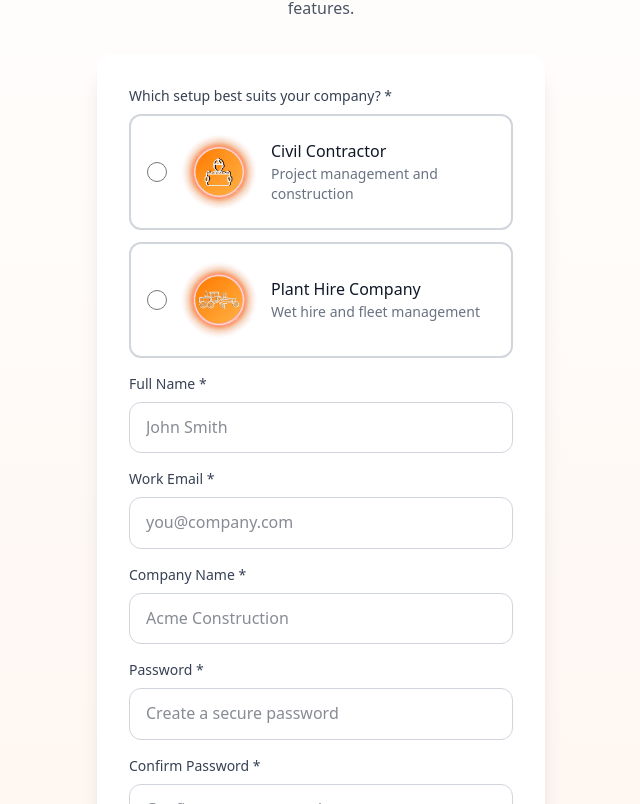
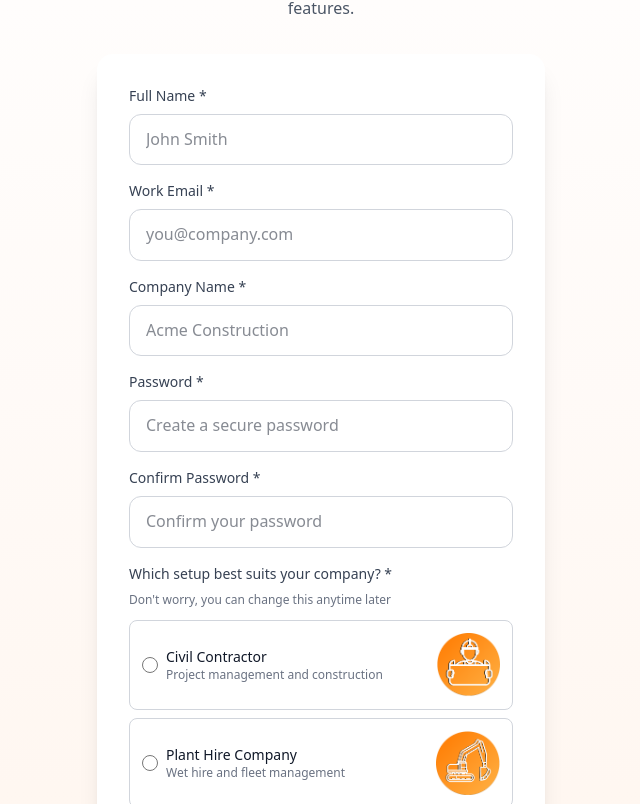
Before and after one commit to Darcywood/civdocs-landing, a Next.js app: page /start-trial in a window 1280 px wide. Shown: the part 256-1060 px from the top of the page, without its empty margins (319-959 px from the left). Built offline with nearby package versions, Linux system fonts and the light colour scheme.

Commit message:
Update sign up form: move company type selection below password fields, add disclaimer, update icons, and make cards more compact

```diff
--- a/src/app/start-trial/page.tsx
+++ b/src/app/start-trial/page.tsx
@@ -91,100 +91,6 @@ function StartTrialContent() {
           <form onSubmit={handleSubmit} className="space-y-4" suppressHydrationWarning>
             <div>
               <label className="block text-sm font-medium text-gray-700 mb-2">
-                Which setup best suits your company? *
-              </label>
-              <div className="space-y-3">
-                <div
-                  className={`flex items-center p-4 border-2 rounded-xl cursor-pointer transition-all group ${
-                    formData.company_type === 'civil'
-                      ? 'border-[#FF8C32] bg-gradient-to-r from-[#FF8C32]/10 to-[#F5B041]/10'
-                      : 'border-gray-300 hover:border-[#FF8C32] hover:bg-[#FF8C32]/5'
-                  }`}
-                  onClick={() => !loading && setFormData({ ...formData, company_type: 'civil' })}
-                >
-                  <input
-                    type="radio"
-                    name="company_type"
-                    value="civil"
-                    checked={formData.company_type === 'civil'}
-                    onChange={(e) => {
-                      e.stopPropagation();
-                      setFormData({ ...formData, company_type: e.target.value });
-                    }}
-                    className="w-5 h-5 text-[#FF8C32] border-gray-300 focus:ring-[#FF8C32] focus:ring-2 mr-3 cursor-pointer accent-[#FF8C32]"
-                    required
-                    disabled={loading}
-                  />
-                  <div className="flex items-center flex-1">
-                    <Image
-                      src="/Icons/civil_contractor.png"
-                      alt="Civil Contractor"
-                      width={80}
-                      height={80}
-                      className="w-20 h-20 mr-3 object-contain"
-                    />
-                    <div>
-                      <div className={`font-medium transition-colors ${
-                        formData.company_type === 'civil'
-                          ? 'text-[#FF8C32]'
-                          : 'text-gray-900 group-hover:text-[#FF8C32]'
-                      }`}>
-                        Civil Contractor
-                      </div>
-                      <div className="text-sm text-gray-500">
-                        Project management and construction
-                      </div>
-                    </div>
-                  </div>
-                </div>
-                <div
-                  className={`flex items-center p-4 border-2 rounded-xl cursor-pointer transition-all group ${
-                    formData.company_type === 'plant_hire'
-                      ? 'border-[#FF8C32] bg-gradient-to-r from-[#FF8C32]/10 to-[#F5B041]/10'
-                      : 'border-gray-300 hover:border-[#FF8C32] hover:bg-[#FF8C32]/5'
-                  }`}
-                  onClick={() => !loading && setFormData({ ...formData, company_type: 'plant_hire' })}
-                >
-                  <input
-                    type="radio"
-                    name="company_type"
-                    value="plant_hire"
-                    checked={formData.company_type === 'plant_hire'}
-                    onChange={(e) => {
-                      e.stopPropagation();
-                      setFormData({ ...formData, company_type: e.target.value });
-                    }}
-                    className="w-5 h-5 text-[#FF8C32] border-gray-300 focus:ring-[#FF8C32] focus:ring-2 mr-3 cursor-pointer accent-[#FF8C32]"
-                    required
-                    disabled={loading}
-                  />
-                  <div className="flex items-center flex-1">
-                    <Image
-                      src="/Icons/plant_hire.png"
-                      alt="Plant Hire Company"
-                      width={80}
-                      height={80}
-                      className="w-20 h-20 mr-3 object-contain"
-                    />
-                    <div>
-                      <div className={`font-medium transition-colors ${
-                        formData.company_type === 'plant_hire'
-                          ? 'text-[#FF8C32]'
-                          : 'text-gray-900 group-hover:text-[#FF8C32]'
-                      }`}>
-                        Plant Hire Company
-                      </div>
-                      <div className="text-sm text-gray-500">
-                        Wet hire and fleet management
-                      </div>
-                    </div>
-                  </div>
-                </div>
-              </div>
-            </div>
-
-            <div>
-              <label className="block text-sm font-medium text-gray-700 mb-2">
                 Full Name *
               </label>
               <input
@@ -266,6 +172,103 @@ function StartTrialContent() {
               )}
             </div>
 
+            <div>
+              <label className="block text-sm font-medium text-gray-700 mb-2">
+                Which setup best suits your company? *
+              </label>
+              <p className="text-xs text-gray-500 mb-3">
+                Don't worry, you can change this anytime later
+              </p>
+              <div className="space-y-2">
+                <div
+                  className={`flex items-center p-3 border rounded-lg cursor-pointer transition-all group ${
+                    formData.company_type === 'civil'
+                      ? 'border-[#FF8C32] bg-gradient-to-r from-[#FF8C32]/10 to-[#F5B041]/10'
+                      : 'border-gray-300 hover:border-[#FF8C32] hover:bg-[#FF8C32]/5'
+                  }`}
+                  onClick={() => !loading && setFormData({ ...formData, company_type: 'civil' })}
+                >
+                  <input
+                    type="radio"
+                    name="company_type"
+                    value="civil"
+                    checked={formData.company_type === 'civil'}
+                    onChange={(e) => {
+                      e.stopPropagation();
+                      setFormData({ ...formData, company_type: e.target.value });
+                    }}
+                    className="w-4 h-4 text-[#FF8C32] border-gray-300 focus:ring-[#FF8C32] focus:ring-2 mr-2 cursor-pointer accent-[#FF8C32]"
+                    required
+                    disabled={loading}
+                  />
+                  <div className="flex items-center flex-1 justify-between">
+                    <div>
+                      <div className={`text-sm font-medium transition-colors ${
+                        formData.company_type === 'civil'
+                          ? 'text-[#FF8C32]'
+                          : 'text-gray-900 group-hover:text-[#FF8C32]'
+                      }`}>
+                        Civil Contractor
+                      </div>
+                      <div className="text-xs text-gray-500">
+                        Project management and construction
+                      </div>
+                    </div>
+                    <Image
+                      src="/icons-pricing/Civil-Contractor.png"
+                      alt="Civil Contractor"
+                      width={64}
+                      height={64}
+                      className="w-16 h-16 ml-1 object-contain"
+                    />
+                  </div>
+                </div>
+                <div
+                  className={`flex items-center p-3 border rounded-lg cursor-pointer transition-all group ${
+                    formData.company_type === 'plant_hire'
+                      ? 'border-[#FF8C32] bg-gradient-to-r from-[#FF8C32]/10 to-[#F5B041]/10'
+                      : 'border-gray-300 hover:border-[#FF8C32] hover:bg-[#FF8C32]/5'
+                  }`}
+                  onClick={() => !loading && setFormData({ ...formData, company_type: 'plant_hire' })}
+                >
+                  <input
+                    type="radio"
+                    name="company_type"
+                    value="plant_hire"
+                    checked={formData.company_type === 'plant_hire'}
+                    onChange={(e) => {
+                      e.stopPropagation();
+                      setFormData({ ...formData, company_type: e.target.value });
+                    }}
+                    className="w-4 h-4 text-[#FF8C32] border-gray-300 focus:ring-[#FF8C32] focus:ring-2 mr-2 cursor-pointer accent-[#FF8C32]"
+                    required
+                    disabled={loading}
+                  />
+                  <div className="flex items-center flex-1 justify-between">
+                    <div>
+                      <div className={`text-sm font-medium transition-colors ${
+                        formData.company_type === 'plant_hire'
+                          ? 'text-[#FF8C32]'
+                          : 'text-gray-900 group-hover:text-[#FF8C32]'
+                      }`}>
+                        Plant Hire Company
+                      </div>
+                      <div className="text-xs text-gray-500">
+                        Wet hire and fleet management
+                      </div>
+                    </div>
+                    <Image
+                      src="/icons-pricing/Plant-hire.png"
+                      alt="Plant Hire Company"
+                      width={64}
+                      height={64}
+                      className="w-16 h-16 ml-1 object-contain"
+                    />
+                  </div>
+                </div>
+              </div>
+            </div>
+
             <button
               type="submit"
               disabled={loading}
```
Also changed, not shown: public/icons-pricing/Civil-Contractor.png (added), public/icons-pricing/Plant-hire.png (added).
